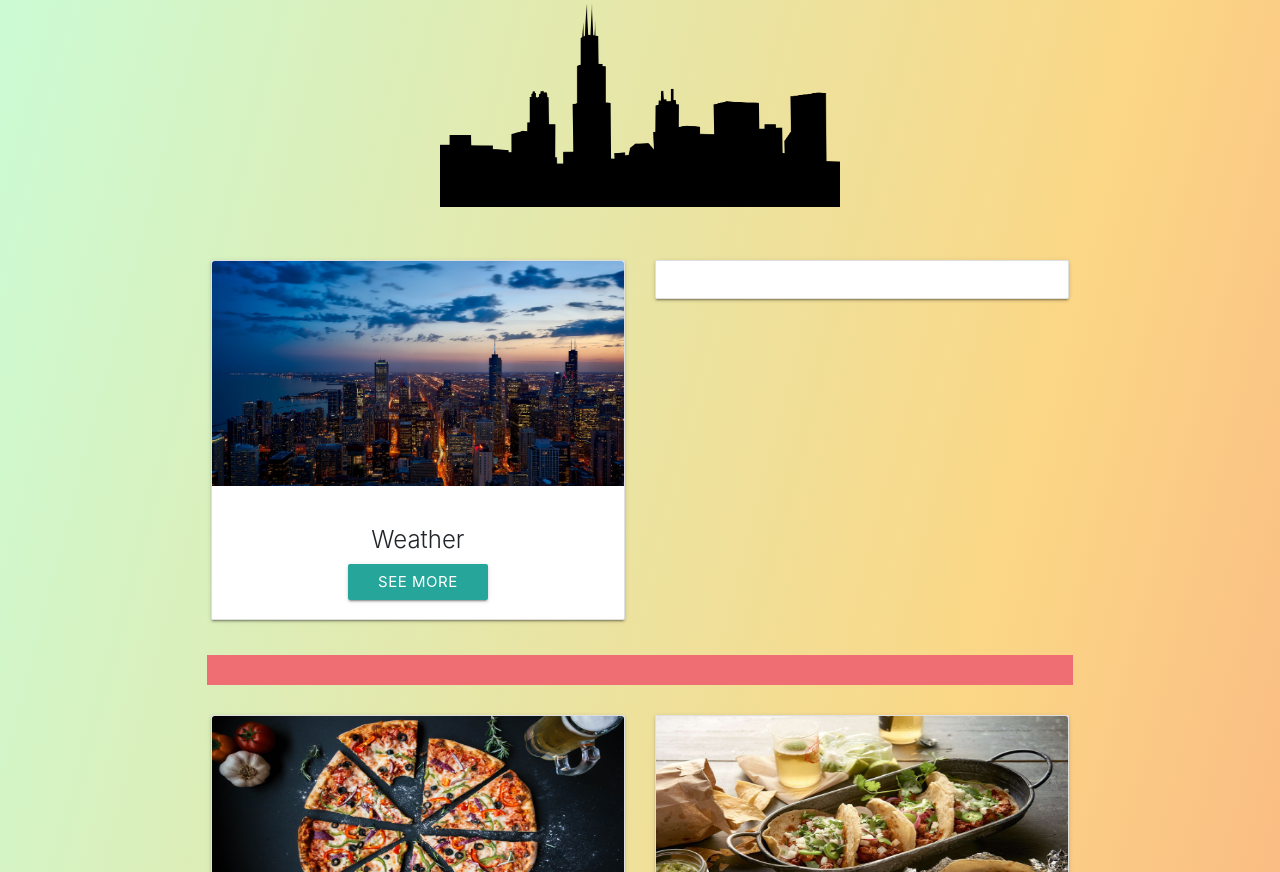
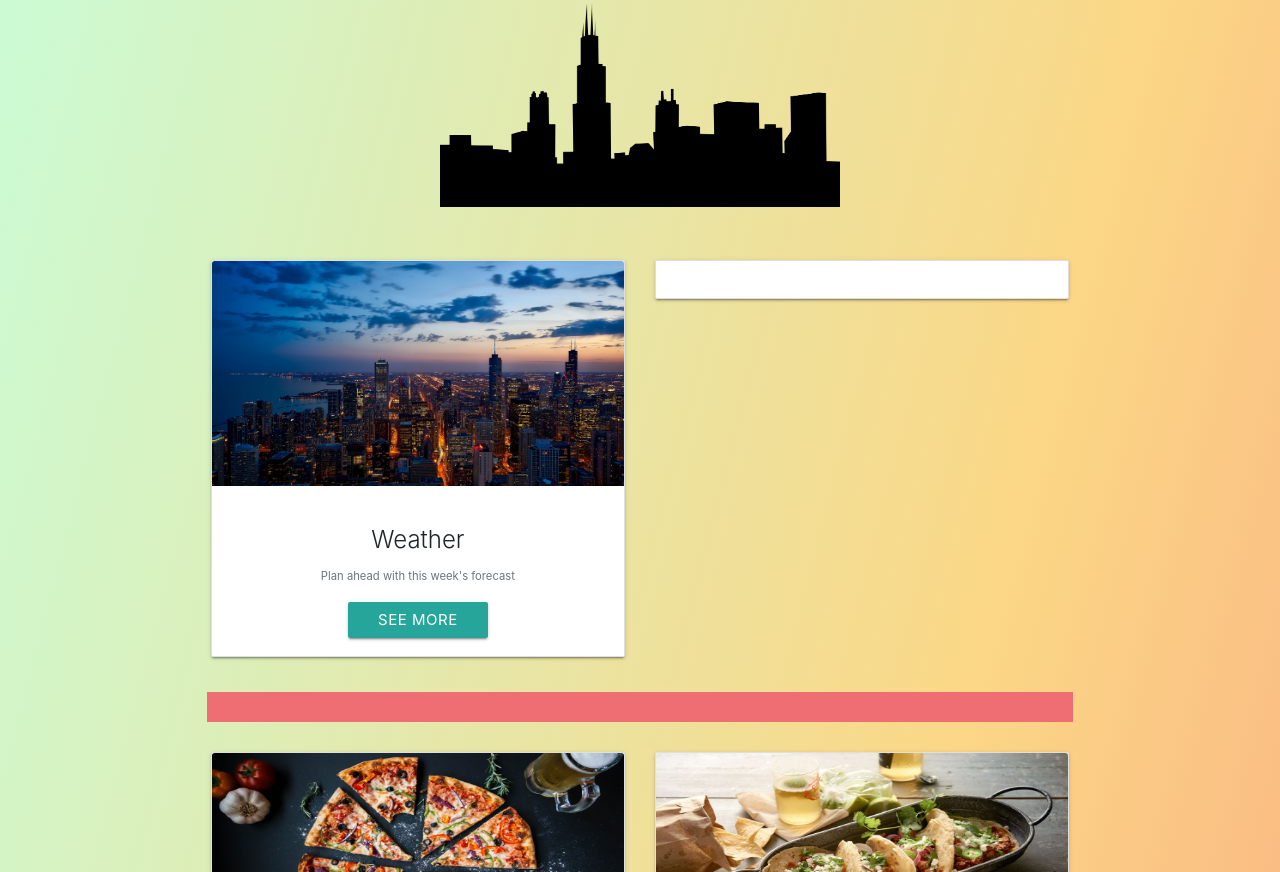
Before and after one commit to yzhouyzhou/team6-project1, a plain HTML site: page index.html in a window 1280 px wide. Shown: the part 498-1370 px from the top of the page. Drawn offline with nearby package versions, Linux system fonts and the light colour scheme; no server answers; grey boxes are pictures that could not be loaded.

Commit message:
updated weather div

```diff
--- a/index.html
+++ b/index.html
@@ -69,7 +69,7 @@
                     <div class="card-body">
                         <h3 class="card-title">Weather</h3>
 
-                        <!-- <p class="card-text"><small class="text-muted">Last updated 3 mins ago</small></p> -->
+                        <p class="card-text"><small class="text-muted">Plan ahead with this week's forecast</small></p>
                         <a href="https://weather.com/" class="btn btn-outline-info" role="button"
                             aria-pressed="true">See
                             more</a>
```
